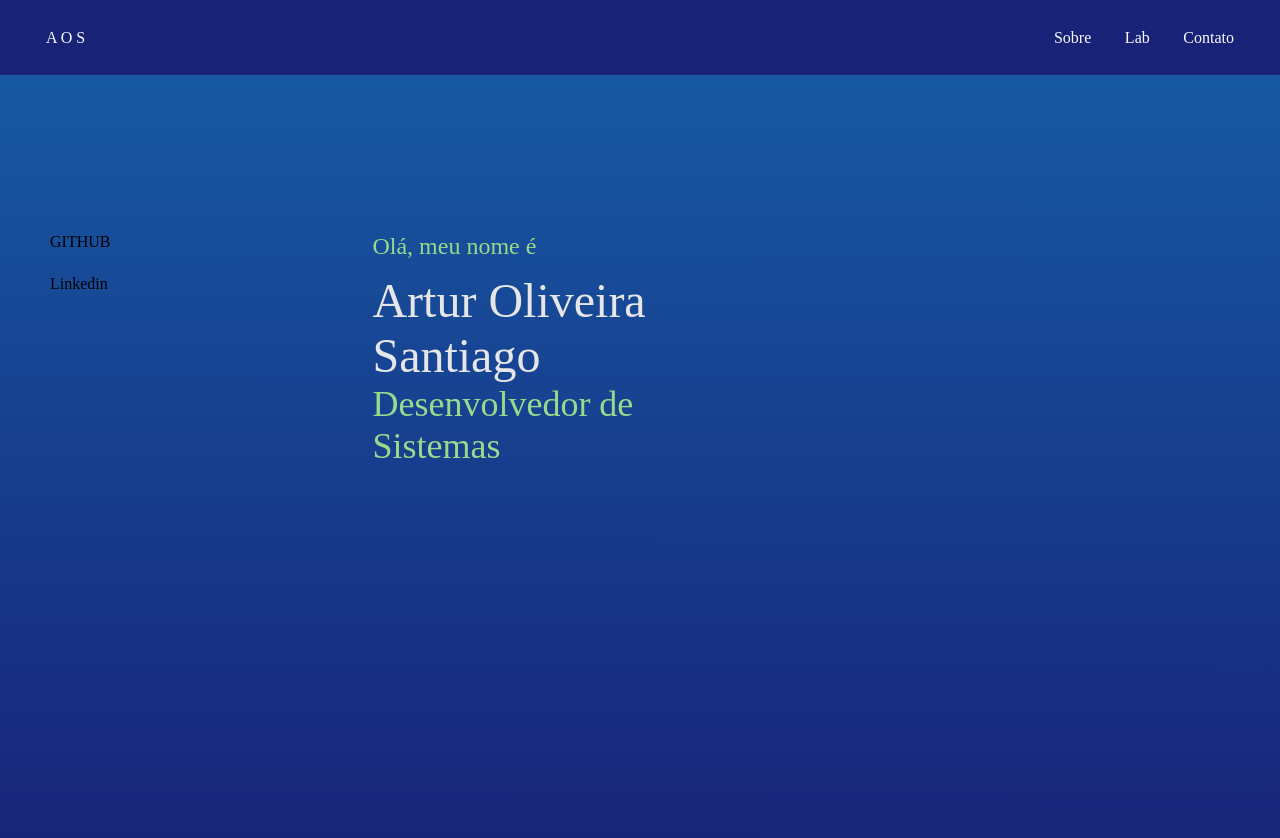
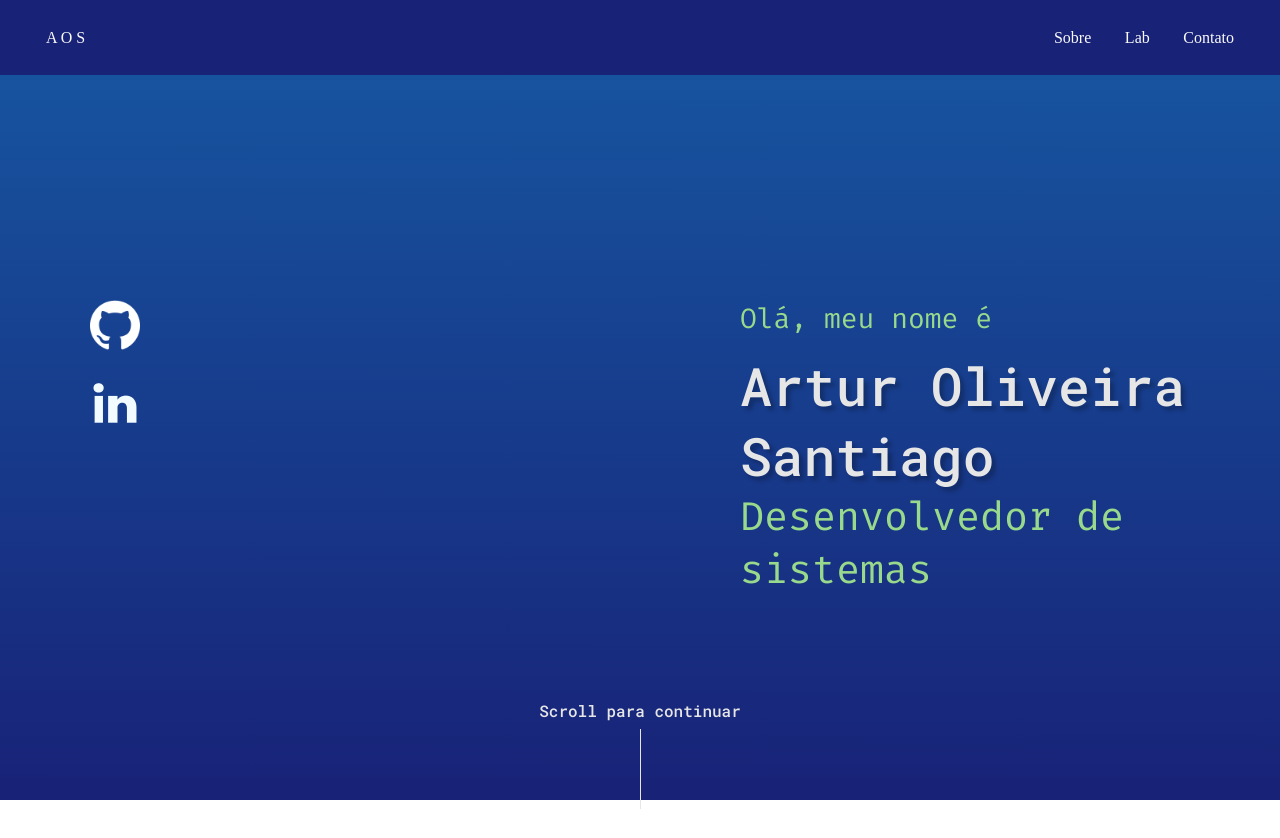
Before and after one commit to arturolivs/portfolio, a Next.js app: page / in a window 1280 px wide. Shown: the top 838 px of the page. After the commit the page ends 809 px from the top, so only its background shows below. Built offline with nearby package versions, Linux system fonts and the light colour scheme.

Commit message:
chore: adjustments on home styles

```diff
--- a/src/components/Home/home.style.ts
+++ b/src/components/Home/home.style.ts
@@ -1,11 +1,8 @@
 import styled from 'styled-components'
 
-export const HomeContainer = styled.section`
+export const HomeSection = styled.section`
   width: 100%;
   height: 100vh;
-
-  margin-top: 75px;
-  padding-top: 158px;
 
   background: linear-gradient(
     180.04deg,
@@ -13,43 +10,77 @@ export const HomeContainer = styled.section`
     #1665ad -23.04%,
     #182277 99.97%
   );
+`
 
-  display: flex;
+export const HomeContent = styled.section`
+  padding-top: 300px;
+  height: 100%;
+  display: grid;
+  grid-template-rows: 80% min-content;
+  grid-template-columns: min-content 1fr;
 `
 
 export const SocialLinks = styled.aside`
-  margin-left: 50px;
+  margin-left: 90px;
   display: flex;
   flex-direction: column;
   row-gap: 24px;
+
+  grid-column: 1 / 2;
+  grid-row: 1 / 3;
+`
+
+export const Link = styled.a`
+  cursor: pointer;
 `
 
 export const Content = styled.div`
-  width: 100%;
   display: flex;
   flex-direction: column;
-  justify-self: center;
-  margin-left: 262px;
+  margin-left: 600px;
 `
 
 export const Name = styled.h1`
-  font-family: 'Roboto Mono';
+  font-family: 'Roboto Mono', monospace;
   color: #e6e6e6;
-  font-size: 48px;
+  font-size: 53px;
   font-weight: 500;
+  text-shadow: 4px 4px 4px rgba(0, 0, 0, 0.25);
 `
 
 export const Text1 = styled.span`
-  font-family: 'Roboto Mono';
+  font-family: 'Fira Code', monospace;
   color: #99d98c;
-  font-size: 24px;
+  font-size: 28px;
   font-weight: 500;
 
   margin-bottom: 13px;
 `
 
 export const Text2 = styled.span`
+  font-family: 'Fira Code', monospace;
+  color: #99d98c;
+  font-size: 40px;
+`
+
+export const ScrollToContinue = styled.div`
+  display: flex;
+  flex-direction: column;
+  align-items: center;
+  row-gap: 0.5rem;
+
+  grid-column: 1 / 3;
+  grid-row: 2 / 3;
+`
+
+export const ScrollText = styled.span`
+  cursor: default;
   font-family: 'Roboto Mono';
-  color: #99d98c;
-  font-size: 36px;
+  color: #e6e6e6;
 `
+
+export const Line = styled.div`
+  background-color: #e6e6e6;
+  width: 1px;
+  height: 80px;
+`
--- a/src/components/Home/index.tsx
+++ b/src/components/Home/index.tsx
@@ -1,12 +1,34 @@
 import React from 'react'
+
+import Image from 'next/image'
 
 import * as S from './home.style'
 
 const Home = () => (
-  <S.HomeContainer>
+  <S.HomeSection>
+    <S.HomeContent>
       <S.SocialLinks>
-      <span>GITHUB</span>
-      <span>Linkedin</span>
+        <S.Link href="https://github.com/arturolivs" target="_blank">
+          <Image
+            src="/assets/icons/github.png"
+            alt="Ir para o github"
+            width={50}
+            height={50}
+          />
+        </S.Link>
+
+        <S.Link
+          href="https://www.linkedin.com/in/artur-oliveira-69439170/"
+          target="_blank"
+        >
+          <Image
+            src="/assets/icons/linkedin.png"
+            alt="Ir para o linkedin"
+            color="white"
+            width={50}
+            height={50}
+          />
+        </S.Link>
       </S.SocialLinks>
 
       <S.Content>
@@ -15,12 +37,15 @@ const Home = () => (
           Artur Oliveira <br />
           Santiago
         </S.Name>
-      <S.Text2>
-        Desenvolvedor de <br />
-        Sistemas
-      </S.Text2>
+        <S.Text2>Desenvolvedor de sistemas</S.Text2>
       </S.Content>
-  </S.HomeContainer>
+
+      <S.ScrollToContinue>
+        <S.ScrollText>Scroll para continuar</S.ScrollText>
+        <S.Line />
+      </S.ScrollToContinue>
+    </S.HomeContent>
+  </S.HomeSection>
 )
 
 export default Home
--- a/src/pages/_document.tsx
+++ b/src/pages/_document.tsx
@@ -1,6 +1,12 @@
 import React from 'react'
 
-import Document, { DocumentContext } from 'next/document'
+import Document, {
+  DocumentContext,
+  Html,
+  Head,
+  Main,
+  NextScript,
+} from 'next/document'
 import { ServerStyleSheet } from 'styled-components'
 
 export default class MyDocument extends Document {
@@ -24,4 +30,26 @@ export default class MyDocument extends Document {
       sheet.seal()
     }
   }
+
+  render() {
+    return (
+      <Html>
+        <Head>
+          <title>AOS</title>
+
+          <link rel="preconnect" href="https://fonts.googleapis.com" />
+          <link rel="preconnect" href="https://fonts.gstatic.com" />
+          <link
+            href="https://fonts.googleapis.com/css2?family=Fira+Code&family=Roboto+Mono:wght@500&display=swap"
+            rel="stylesheet"
+          />
+        </Head>
+
+        <body>
+          <Main />
+          <NextScript />
+        </body>
+      </Html>
+    )
+  }
 }
```
Lines whose indentation alone changed are shown as unchanged.
